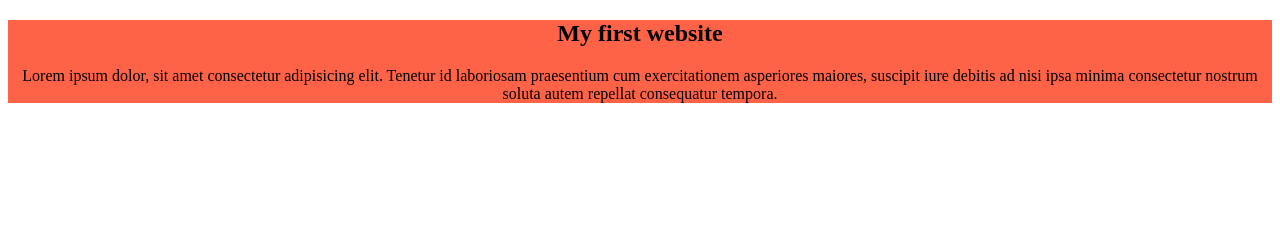
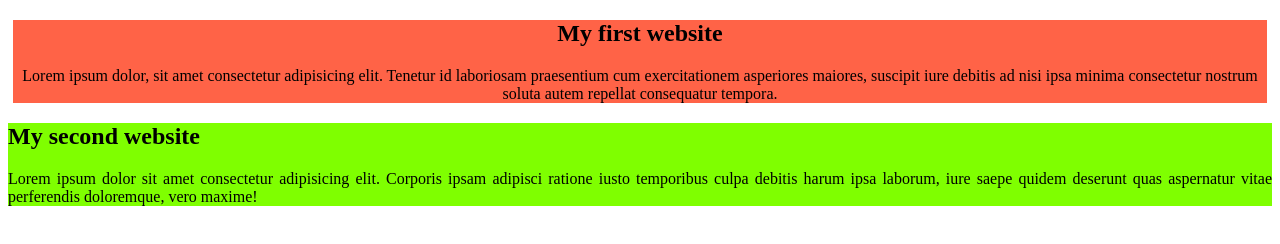
Before and after one commit to dekhaali/marzia-ali-repo, a plain HTML site: page index.html in a window 1280 px wide. Drawn offline with Linux system fonts and the light colour scheme.

Commit message:
added the second blog

```diff
--- a/index.html
+++ b/index.html
@@ -10,6 +10,10 @@
     <div><h2>My first website</h2>
      <p>Lorem ipsum dolor, sit amet consectetur adipisicing elit. Tenetur id laboriosam praesentium cum exercitationem asperiores maiores, suscipit iure debitis ad nisi ipsa minima consectetur nostrum soluta autem repellat consequatur tempora.</p>
     </div>
+    <section>
+        <h2>My second website</h2>
+        <p>Lorem ipsum dolor sit amet consectetur adipisicing elit. Corporis ipsam adipisci ratione iusto temporibus culpa debitis harum ipsa laborum, iure saepe quidem deserunt quas aspernatur vitae perferendis doloremque, vero maxime!</p>
+    </section>
 
 </body>
 </html>
--- a/styles.css
+++ b/styles.css
@@ -1,4 +1,9 @@
 div{
     background-color: tomato;
     text-align: center;
+    margin:5px;
 }
+section{
+    background-color: chartreuse;
+    text-align:justify
+}
```
